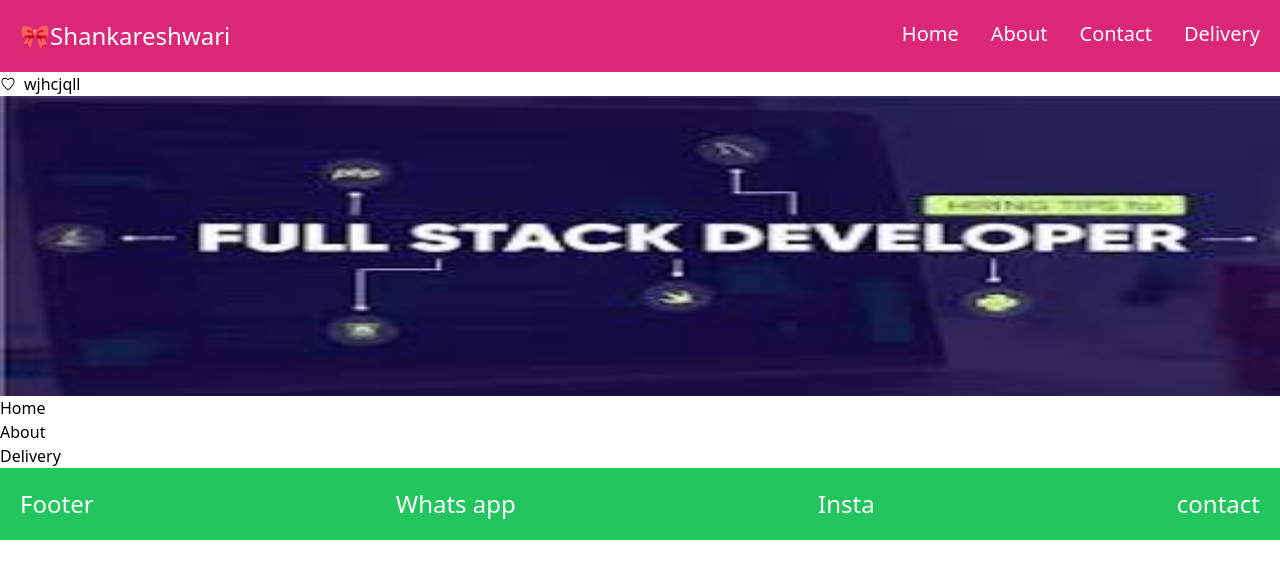
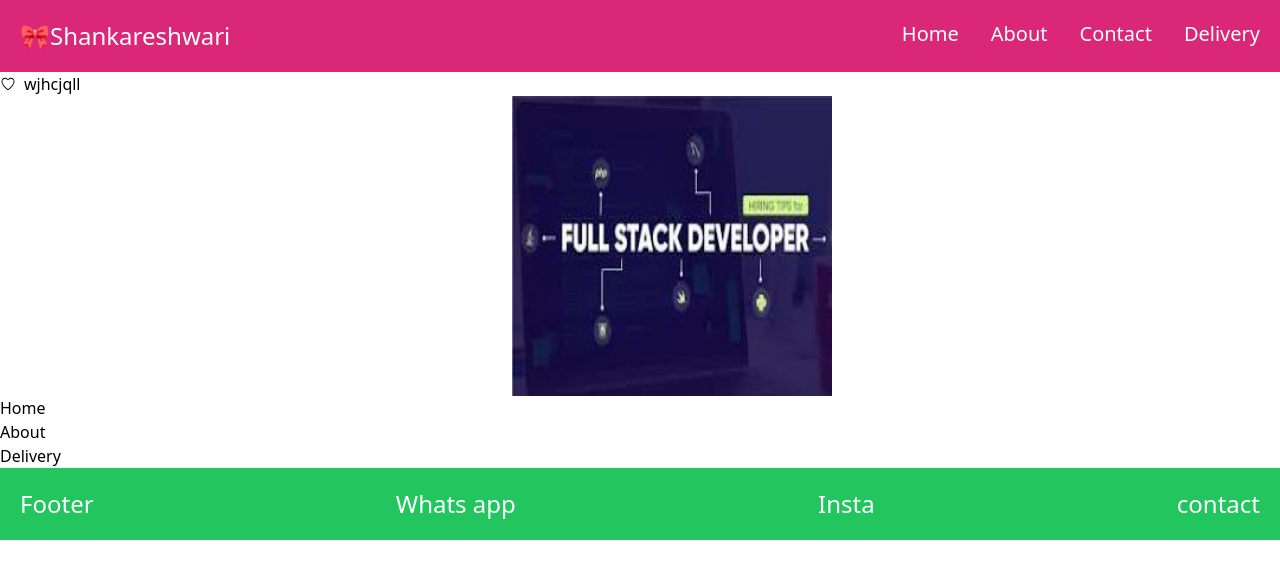
Before and after one commit to abi4679553/routesbasic, a React (Create React App) app: page / in a window 1280 px wide. Shown: the top 578 px of the page. Built offline with nearby package versions, Linux system fonts and the light colour scheme.

Commit message:
update FrondPage.js

```diff
--- a/src/components/FrontPage.js
+++ b/src/components/FrontPage.js
@@ -12,7 +12,7 @@ export default function FrontPage() {
         <IoIosHeartEmpty />
         <p>wjhcjqll</p>
         </div>
-        <img src={img1}  alt='img1' className='h-[300px] w-full'/>
+        <img src={img1}  alt='img1' className='h-[300px] w-80  ml-[40%] ' />
         <Home />
         <About />
         <Delivery />
```
